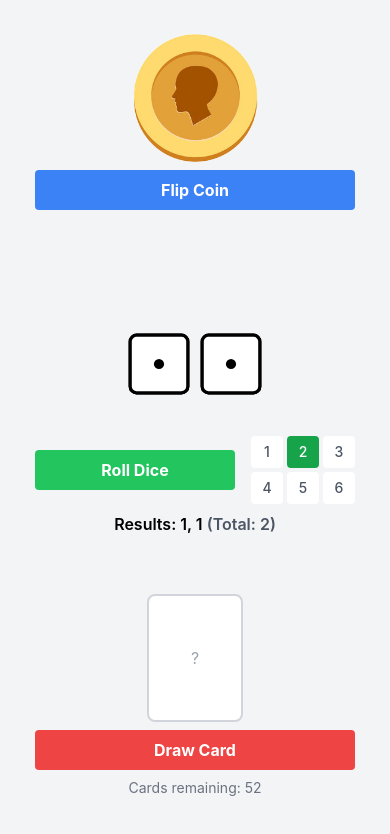
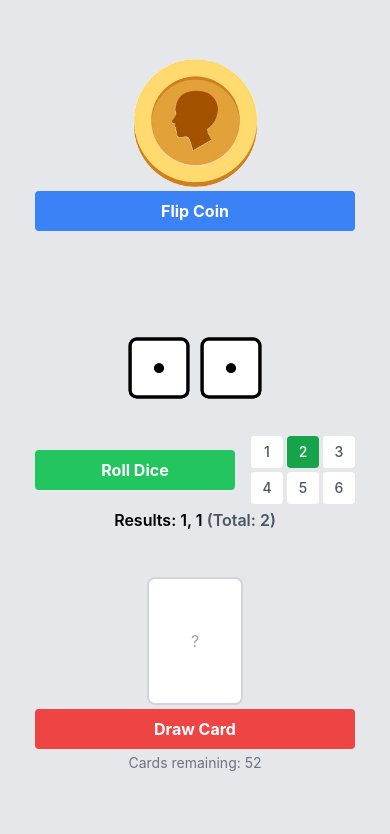
Before and after one commit to MagicalMongoose/Random-Generator-App, a React (Create React App) app in the folder app/: page / in a window 390 px wide. Shown: the top 834 px of the page. Built offline with nearby package versions, Linux system fonts and the light colour scheme; the HTML template or start-up script is replaced by a standard one.

Commit message:
Adjusted vertical padding for iPhone bar at bottom

```diff
--- a/app/src/App.js
+++ b/app/src/App.js
@@ -200,10 +200,10 @@ function App() {
 	};
 
 	return (
-		<div className="h-screen bg-gray-100 flex flex-col">
+		<div className="h-screen bg-gray-200 flex flex-col py-8">
 			<div className="flex-1 flex flex-col justify-between p-1 space-y-1 2xl:p-4 2xl:space-y-4">
 				{/* Coin Section */}
-				<div className="flex-1 flex flex-col justify-center items-center space-y-2">
+				<div className="flex-1 flex flex-col justify-center items-center p-1 space-y-1 2xl:p-4 2xl:space-y-4">
 					<div className="relative w-32 h-32">
 						{/* Coin container with perspective */}
 						<div className="relative w-full h-full" style={{ perspective: '1000px' }}>
@@ -248,7 +248,7 @@ function App() {
 				</div>
 
 				{/* Die Section */}
-				<div className="flex-1 flex flex-col justify-center items-center space-y-2">
+				<div className="flex-1 flex flex-col justify-center items-center p-1 space-y-1 2xl:p-4 2xl:space-y-4">
 					<div className="relative h-32 flex justify-center items-center perspective">
 						<div className="flex justify-center gap-2" style={{ width: `$diceCount * 90}px` }}>
 							{Array(diceCount).fill(0).map((_, index) => (
@@ -305,7 +305,7 @@ function App() {
 				</div>
 
 				{/* Card Section */}
-				<div className="flex-1 flex flex-col justify-center items-center space-y-2">
+				<div className="flex-1 flex flex-col justify-center items-center p-1 space-y-1 2xl:p-4 2xl:space-y-4">
 					<div className="relative w-24 h-32">
 						{cardResult ? (
 							<PlayingCard value={cardResult.value} suit={cardResult.suit} />
--- a/app/src/output.css
+++ b/app/src/output.css
@@ -601,6 +601,11 @@ video {
   margin-right: 0.5rem;
 }
 
+.my-10 {
+  margin-top: 2.5rem;
+  margin-bottom: 2.5rem;
+}
+
 .ml-1 {
   margin-left: 0.25rem;
 }
@@ -880,6 +885,11 @@ video {
   background-color: rgb(22 163 74 / var(--tw-bg-opacity, 1));
 }
 
+.bg-gray-200 {
+  --tw-bg-opacity: 1;
+  background-color: rgb(229 231 235 / var(--tw-bg-opacity, 1));
+}
+
 .p-6 {
   padding: 1.5rem;
 }
@@ -914,6 +924,31 @@ video {
 .py-1 {
   padding-top: 0.25rem;
   padding-bottom: 0.25rem;
+}
+
+.py-10 {
+  padding-top: 2.5rem;
+  padding-bottom: 2.5rem;
+}
+
+.py-0 {
+  padding-top: 0px;
+  padding-bottom: 0px;
+}
+
+.py-11 {
+  padding-top: 2.75rem;
+  padding-bottom: 2.75rem;
+}
+
+.py-5 {
+  padding-top: 1.25rem;
+  padding-bottom: 1.25rem;
+}
+
+.py-8 {
+  padding-top: 2rem;
+  padding-bottom: 2rem;
 }
 
 .text-center {
```
